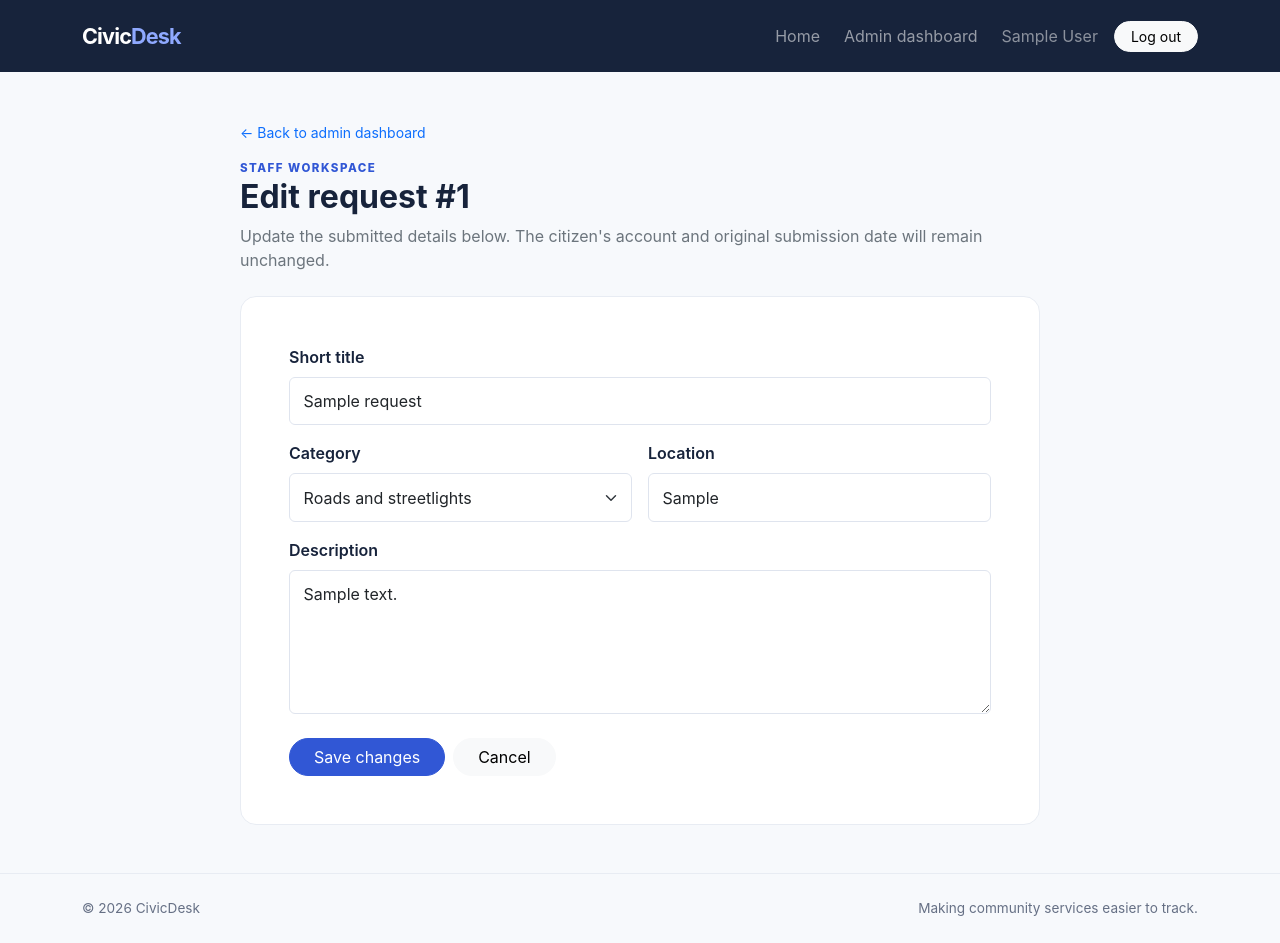
After one commit to harizonelopez/Civic_system-murang-a-county, a Flask app: page /admin/requests/1/edit in a window 1280 px wide. The commit adds this page. Run offline with Flask 3, Linux system fonts and the light colour scheme; a user stored in the database is signed in; tables that the repository leaves empty hold one stand-in row (values such as "Sample post").

Commit message:
info: added the admin rouute block policy allowing for modifications

```diff
--- a/app.py
+++ b/app.py
@@ -192,13 +192,29 @@ def new_request():
 @login_required
 @admin_required
 def admin_dashboard():
-    all_requests = ServiceRequest.query.order_by(ServiceRequest.created_at.desc()).all()
+    all_requests = ServiceRequest.query.order_by(
+        ServiceRequest.created_at.desc()
+    ).all()
+
     total = len(all_requests)
     pending = sum(item.status == "Pending" for item in all_requests)
     in_progress = sum(item.status == "In Progress" for item in all_requests)
     resolved = sum(item.status == "Resolved" for item in all_requests)
-    return render_template("admin.html", requests_list=all_requests, total=total,
-                           pending=pending, in_progress=in_progress, resolved=resolved)
+
+    status_forms = {
+        item.id: StatusForm(status=item.status)
+        for item in all_requests
+    }
+
+    return render_template(
+        "admin.html",
+        requests_list=all_requests,
+        total=total,
+        pending=pending,
+        in_progress=in_progress,
+        resolved=resolved,
+        status_forms=status_forms,
+    )
 
 
 @app.route("/admin/requests/<int:request_id>", methods=["POST"])
@@ -214,6 +230,31 @@ def update_request(request_id):
     else:
         flash("Please select a valid status.", "danger")
     return redirect(url_for("admin_dashboard"))
+
+
+
+@app.route("/admin/requests/<int:request_id>/edit", methods=["GET", "POST"])
+@login_required
+@admin_required
+def edit_request(request_id):
+    item = db.get_or_404(ServiceRequest, request_id)
+    form = RequestForm(obj=item)
+
+    if form.validate_on_submit():
+        item.title = form.title.data.strip()
+        item.category = form.category.data
+        item.location = form.location.data.strip()
+        item.description = form.description.data.strip()
+
+        db.session.commit()
+        flash(f"Request #{item.id} details were updated.", "success")
+        return redirect(url_for("admin_dashboard"))
+
+    return render_template(
+        "admin_edit_request.html",
+        form=form,
+        item=item,
+    )
 
 
 @app.errorhandler(403)
--- /dev/null
+++ b/templates/admin_edit_request.html
@@ -0,0 +1,73 @@
+
+{% extends "base.html" %}
+{% block title %}Edit request{% endblock %}
+
+{% block content %}
+<div class="form-wrap">
+    <a class="small text-decoration-none"
+       href="{{ url_for('admin_dashboard') }}">
+        ← Back to admin dashboard
+    </a>
+
+    <div class="mt-3 mb-4">
+        <div class="eyebrow">STAFF WORKSPACE</div>
+        <h1 class="h2 fw-bold">Edit request #{{ item.id }}</h1>
+        <p class="text-secondary">
+            Update the submitted details below. The citizen's account
+            and original submission date will remain unchanged.
+        </p>
+    </div>
+
+    <div class="panel p-4 p-md-5">
+        <form method="post">
+            {{ form.hidden_tag() }}
+
+            <div class="mb-3">
+                {{ form.title.label(class="form-label fw-semibold") }}
+                {{ form.title(class="form-control") }}
+                {% for error in form.title.errors %}
+                    <div class="text-danger small">{{ error }}</div>
+                {% endfor %}
+            </div>
+
+            <div class="row g-3">
+                <div class="col-md-6 mb-3">
+                    {{ form.category.label(class="form-label fw-semibold") }}
+                    {{ form.category(class="form-select") }}
+                    {% for error in form.category.errors %}
+                        <div class="text-danger small">{{ error }}</div>
+                    {% endfor %}
+                </div>
+
+                <div class="col-md-6 mb-3">
+                    {{ form.location.label(class="form-label fw-semibold") }}
+                    {{ form.location(class="form-control") }}
+                    {% for error in form.location.errors %}
+                        <div class="text-danger small">{{ error }}</div>
+                    {% endfor %}
+                </div>
+            </div>
+
+            <div class="mb-4">
+                {{ form.description.label(class="form-label fw-semibold") }}
+                {{ form.description(class="form-control", rows="5") }}
+                {% for error in form.description.errors %}
+                    <div class="text-danger small">{{ error }}</div>
+                {% endfor %}
+            </div>
+
+            <div class="d-flex flex-wrap gap-2">
+                <button type="submit"
+                        class="btn btn-primary rounded-pill px-4">
+                    Save changes
+                </button>
+
+                <a class="btn btn-light rounded-pill px-4"
+                   href="{{ url_for('admin_dashboard') }}">
+                    Cancel
+                </a>
+            </div>
+        </form>
+    </div>
+</div>
+{% endblock %}
```
Also changed, not shown: templates/admin.html (+88 -9 lines).
